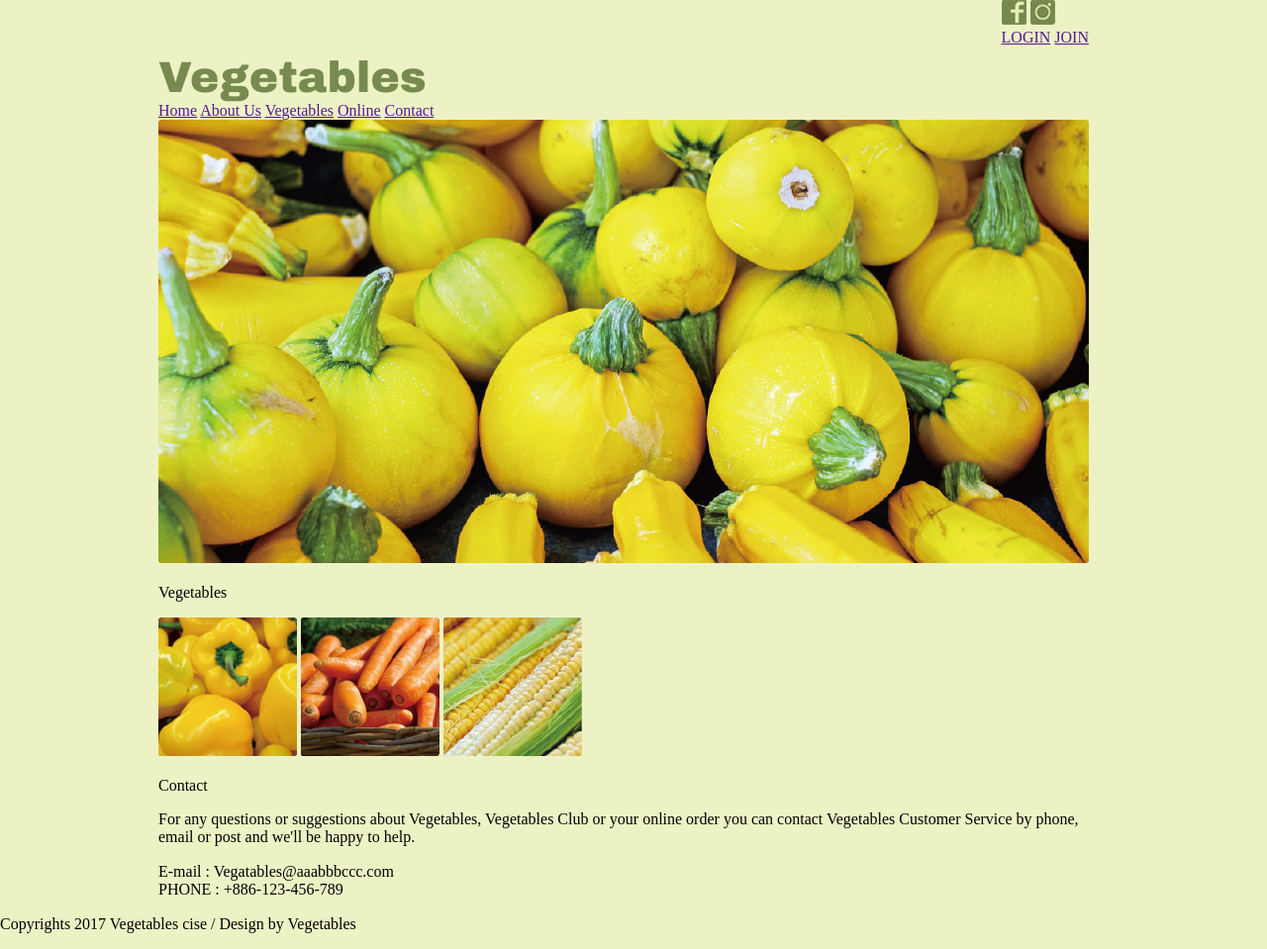
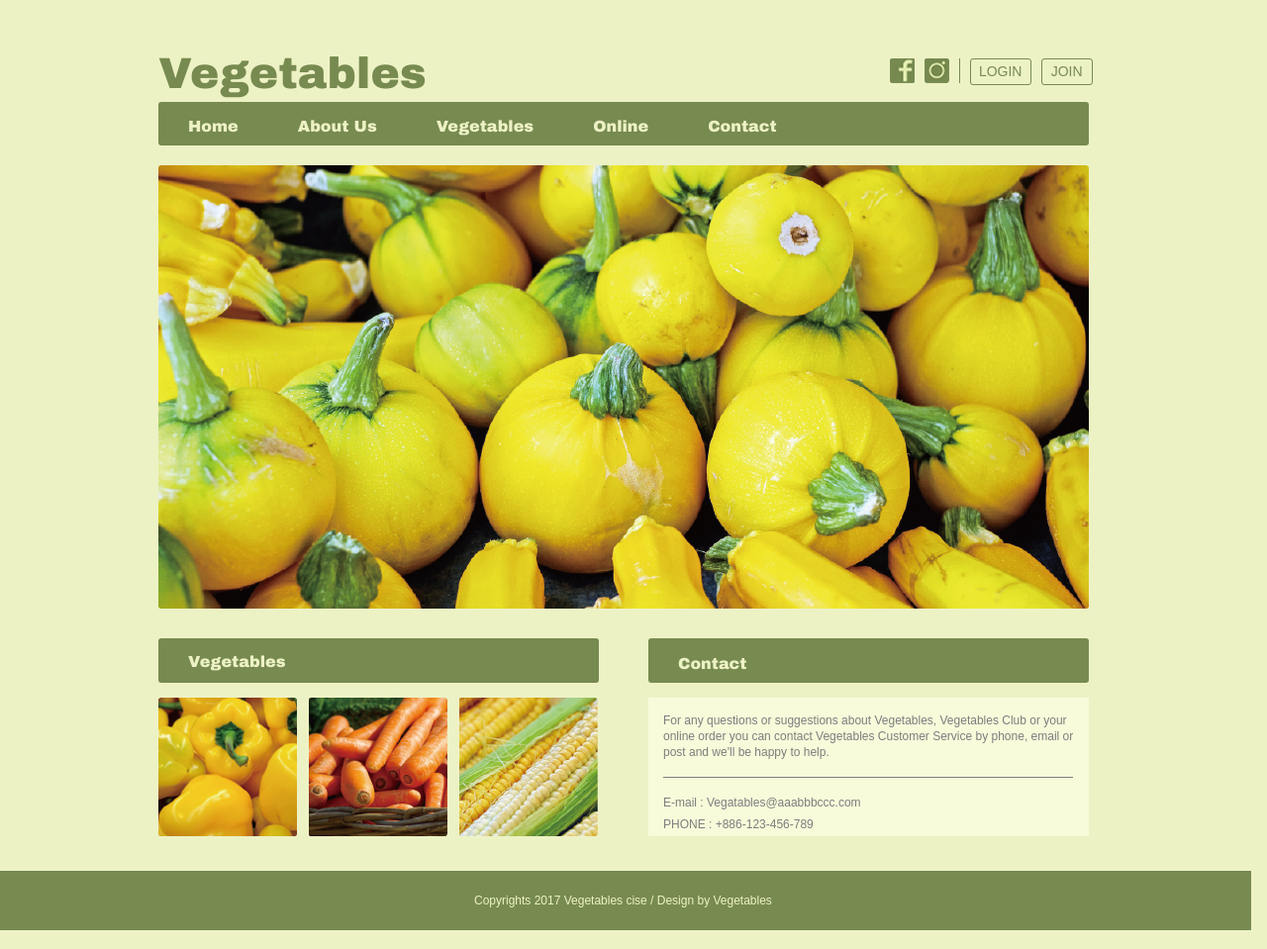
Before and after one commit to weichang0007/HW5, a plain HTML site: page index.html in a window 1280 px wide. Shown: the whole page at 99% size. Drawn offline with Linux system fonts and the light colour scheme.

Commit message:
Add files via upload

```diff
--- a/css/vegetables.css
+++ b/css/vegetables.css
@@ -1,13 +1,13 @@
 html
 {
     background-color: #EDF2C5;
+    font-family: 'Arial Black', sans-serif;
 }
 
 .body
 {
     width: 940px;
-    margin-left: 160px;
-    margin-right: 160px;
+    margin: 0px 160px 0px 160px;
 }
 
 .header
@@ -18,33 +18,215 @@ html
 
 .header_text
 {
-    font-family: 'Arial Black', sans-serif;
     width: 271px;
     height: 42px;
     font-size: 44px;
-    margin-top: 53px;
-    margin-bottom: 8px;
-    margin-right: 468px;
+    margin: 53px 468px 8px 0px;
     color: #778A50;
+    display: inline-block;
+    line-height: 42px;
 }
 
-.header_text_p
-{
-    width: 271px;
-    height: 42px;
-}
-
-.header_btn
-{
-    color: #778A50;
-    margin-top: auto;
-    margin-bottom: 17px;
-    vertical-align: bottom;
-}
-
-.header_btn_img
+.header_btnbox_img
 {
     vertical-align: bottom;
     width: 25px;
     height: 25px;
+    margin-right: 10px;
+    float: left;
 }
+
+.header_btnbox
+{
+    display: flex;
+    vertical-align: bottom;
+    margin: auto 0px 17px 0px;
+}
+
+.header_btnbox_btn
+{
+    display: inline-block;
+    margin-left: 10px;
+    text-align: center;
+    line-height: 25px;
+    font-size: 14px;
+    color: #778A50;
+    border: 1px solid #778A50;
+    border-radius: 3px;
+    font-family: 'Arial BoldMT', sans-serif;
+}
+
+.header_btnbox_join
+{
+    width: 50px;
+    height: 25px;
+}
+
+.header_btnbox_login
+{
+    width: 60px;
+    height: 25px;
+}
+
+.header_btnbox_line
+{
+    height: 25px;
+    width: 1px;
+    background: #778A50;
+}
+
+a
+{
+    text-decoration:none;
+}
+
+.nav_box
+{
+    width: 940px;
+    height: 44px;
+    display: flex;
+    background-color: #778A50;
+    border-radius: 3px;
+    margin: 0px 0px 20px 0px;
+}
+
+.nav_font
+{
+    display: block;
+    color: #EDF2C5;
+    font-size: 16px;
+    margin: 16px 0px 16px 60px;
+    white-space: nowrap;
+}
+
+.nav_text_home
+{
+    margin-left: 30px;
+}
+
+.nav_text_contact
+{
+    margin-right: 317px;
+}
+
+.main_img
+{
+    width: 940px;
+    height: 448px;
+    margin: 0px 0px 30px 0px;
+}
+
+.info
+{
+    display: flex;
+    flex-direction: column;
+    font-size: 16px;
+    margin: 0px;
+}
+
+.info_bar_vegbox
+{
+    background-color: #778A50;
+    border-radius: 3px;
+    width: 445px;
+    height: 45px;
+    margin: 0px 0px 15px 0px;
+}
+
+.info_bar_vegbox_p
+{
+    display: inline-block;
+    margin: 15px 0px 15px 30px;
+    color: #EDF2C5;
+}
+
+.info_bar
+{
+    display: flex;
+    flex-direction: row;
+}
+
+.info_bar_vegbox_img
+{
+    margin: 0px 0px 35px 0px;
+}
+
+.info_bar_vegbox_img_mid
+{
+    margin: 0px 12px 35px 12px;
+}
+
+.info_bar_veg
+{
+    display: flex;
+    flex-wrap: wrap;
+}
+
+.info_bar_con_p
+{
+    display: inline-block;
+    margin: 17px 0px 16px 30px;
+    color: #EDF2C5;
+}
+
+.info_bar_conbox
+{
+    background-color: #778A50;
+    border-radius: 3px;
+    width: 445px;
+    height: 45px;
+    margin: 0px 0px 15px 0px;
+}
+
+.info_bar_contextbox
+{
+    color: #7D7D7D;
+    width: 445px;
+    height: 140px;
+    font-family: ArialMT Regular, sans-serif;
+    background-color: #F7FBDA;
+    display: flex;
+    flex-direction: column;
+    font-size: 12px;
+}
+
+.info_bar_contextbox_p1
+{
+    margin: 16px 0px 0px 15px;
+    display: block;
+    line-height: 1.33;
+}
+
+.info_bar_contextbox_p2
+{
+    margin: 16px 0px 0px 15px;
+    display: block;
+    line-height: 1.83;
+}
+
+
+.info_bar_contextbox_line
+{
+    height: 1px;
+    width: 414px;
+    background: #7D7D7D;
+    margin: 16px 0px 0px 15px;
+}
+
+footer
+{
+    width: 1264px;
+    height: 60px;
+    font-size: 12px;
+    color: #EDF2C5;
+    background-color: #778A50;
+    display: flex;
+}
+
+.footer_p
+{
+    margin: 24px 479px 25px 479px;
+    font-family: ArialMT Regular, sans-serif;
+    white-space: nowrap;
+    display: block;
+}
```
